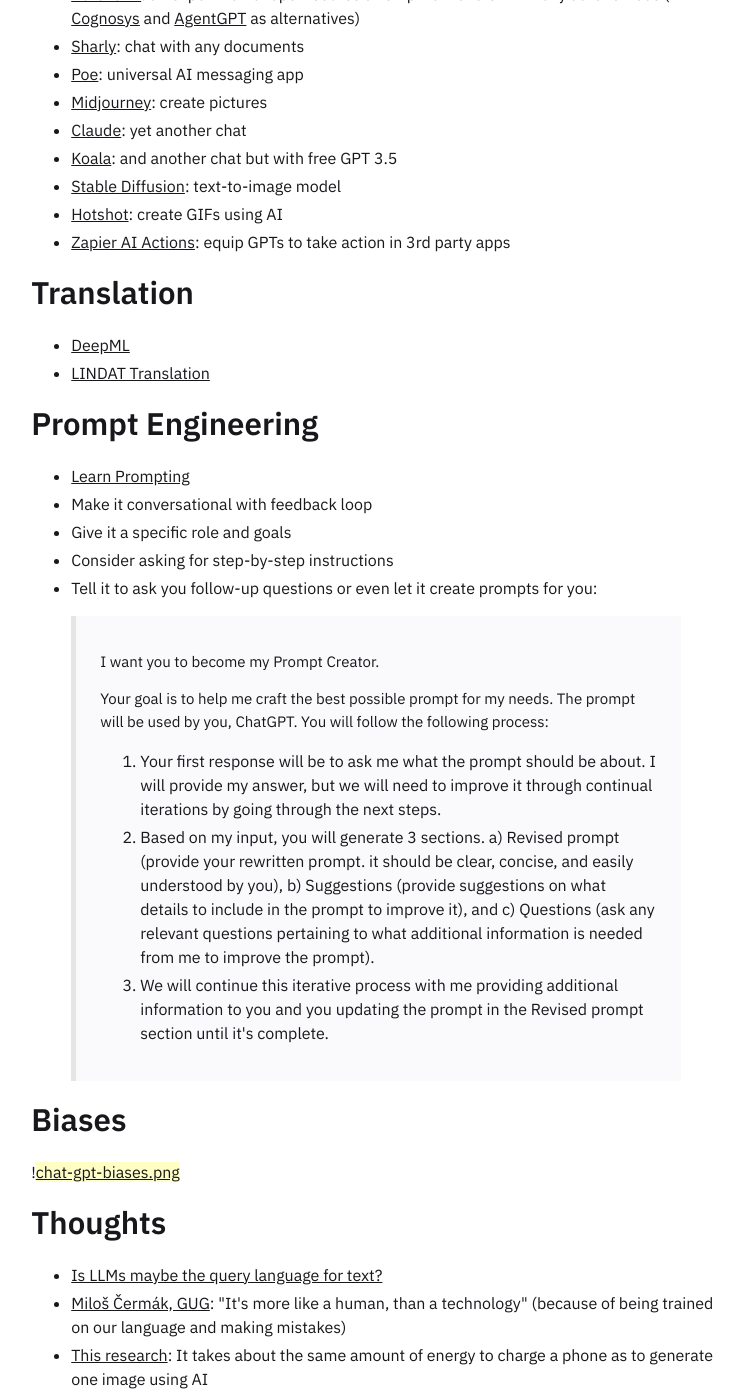
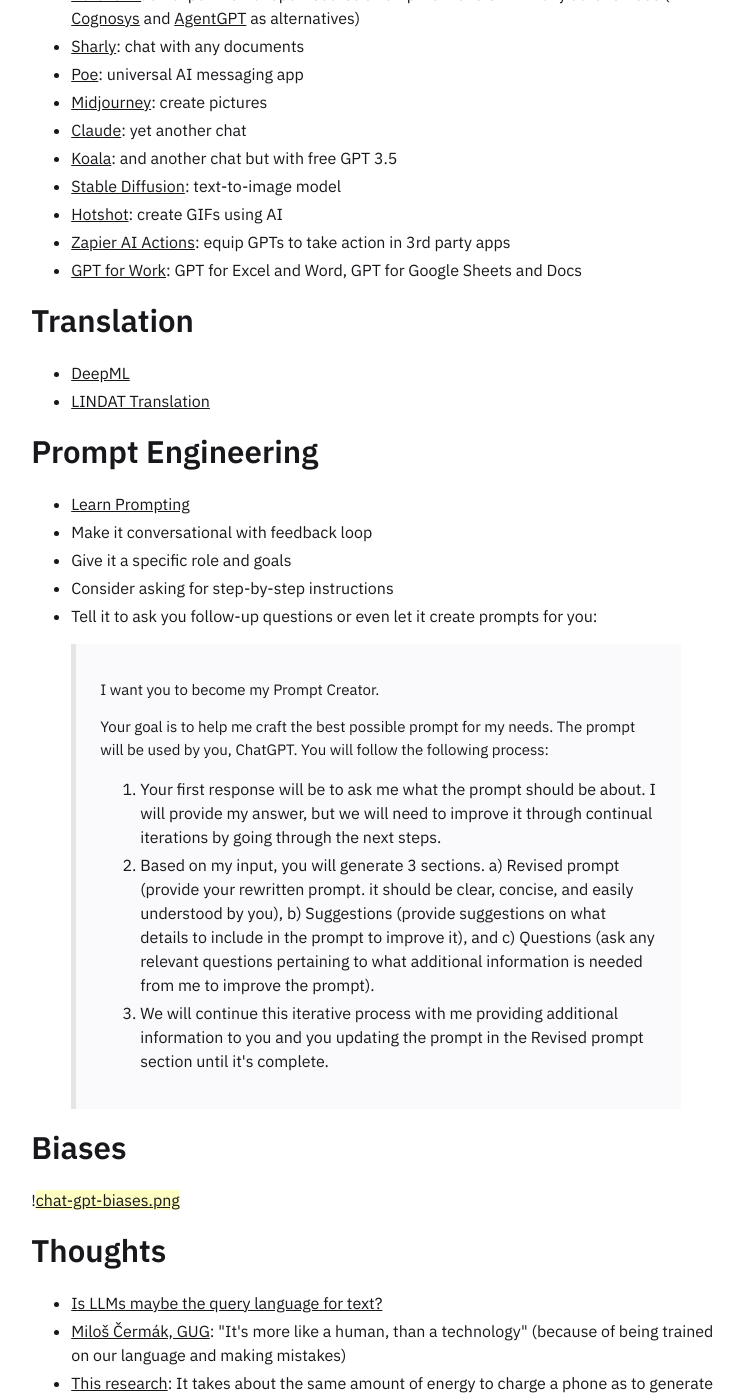
Before and after one commit to one-data-cookie/one-data-cookie.github.io, a Jekyll site: the page built from _notes/data-coding/Learn ChatGPT and AI.md, in a window 1280 px wide and 1400 px high, scrolled down 3104 px. Shown: the whole window, without its empty margins (264-1008 px from the left). Built offline with Jekyll 4.4.1, drawn with Linux system fonts in a browser that asks for light colours; some of the changed lines change nothing that is shown; some of the changed text lies outside the part shown.

Commit message:
sync notes and files as of 2023/12/23 19:01:39 UTC

```diff
--- a/_notes/data-coding/Learn ChatGPT and AI.md
+++ b/_notes/data-coding/Learn ChatGPT and AI.md
@@ -5,7 +5,7 @@
 tags: [learn, chatgpt]
 season: summer
 created: 10 Mar 2023
-updated: 09 Dec 2023
+updated: 23 Dec 2023
 sources: Misc
 ---
 
@@ -82,6 +82,7 @@
 - [Stable Diffusion](https://stablediffusionweb.com/): text-to-image model
 - [Hotshot](https://hotshot.co/): create GIFs using AI
 - [Zapier AI Actions](https://nla.zapier.com/docs/platform/gpt): equip GPTs to take action in 3rd party apps
+- [GPT for Work](https://gptforwork.com/): GPT for Excel and Word, GPT for Google Sheets and Docs
 
 ## Translation
 - [DeepML](https://www.deepl.com/)
```
